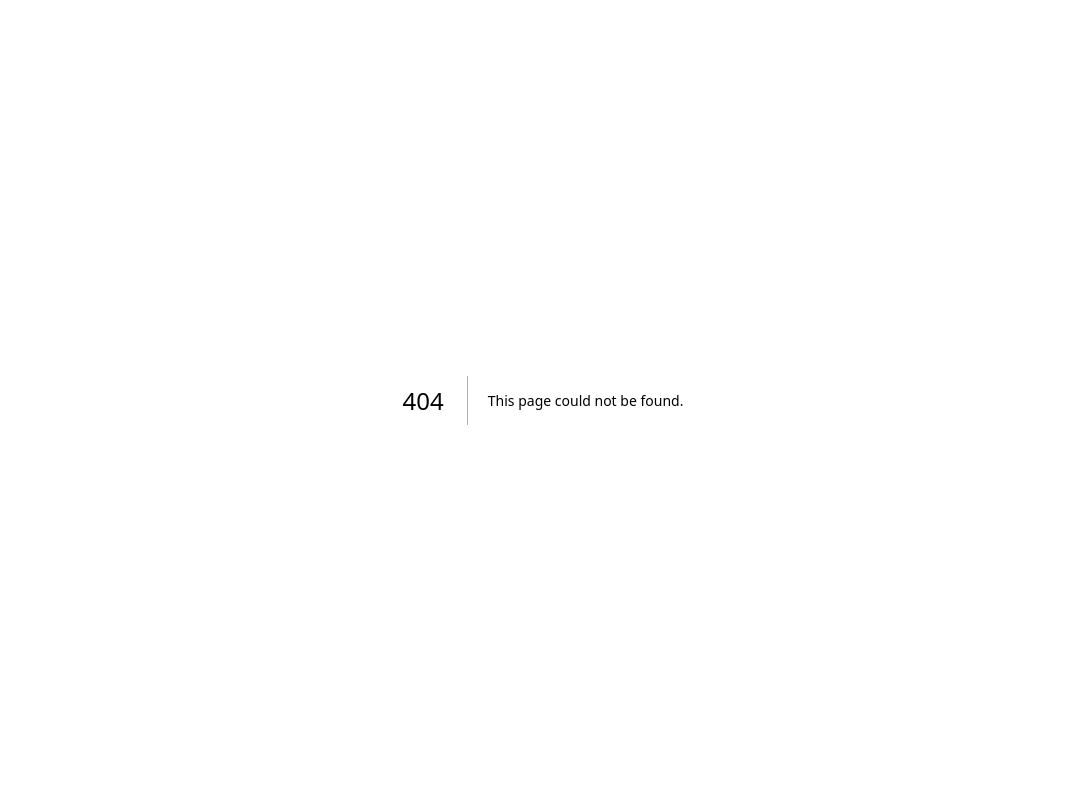
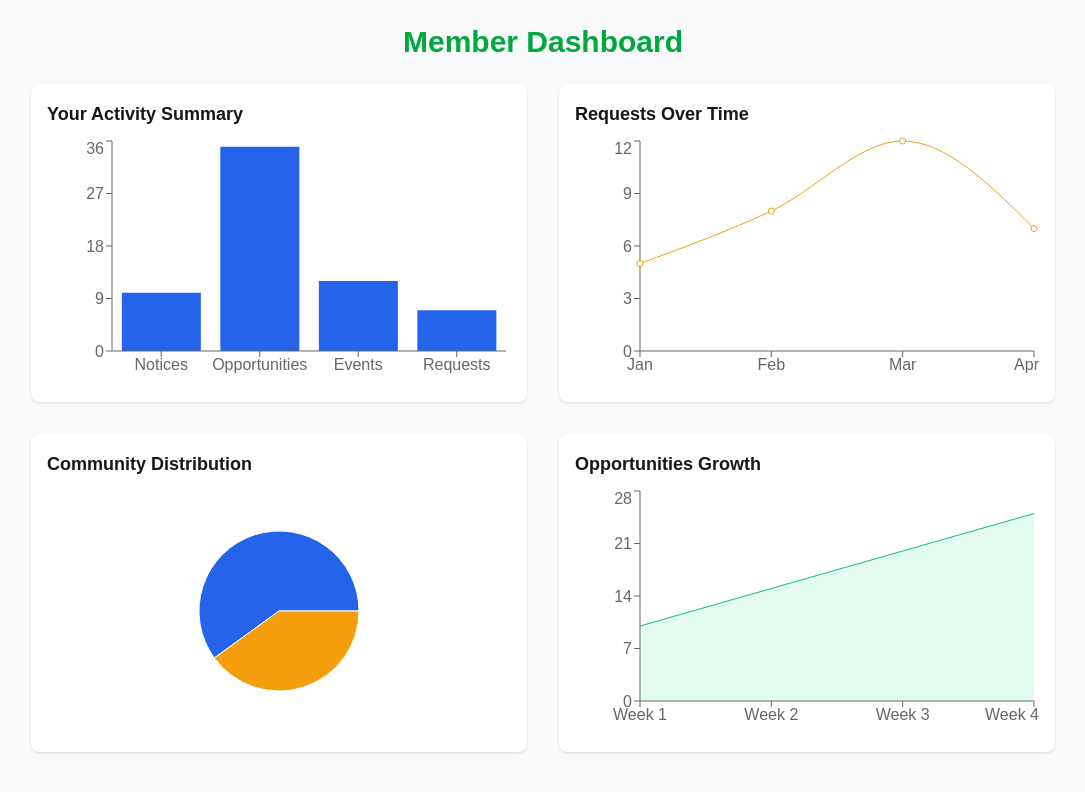
Before and after one commit to Rabindra-Bhattarai/nepalink-web, a Next.js app in the folder nepalink_frontend/: page /dashboard/member-dashboard in a window 1280 px wide. Before the commit this address had no page. Shown: the top 792 px of the page, without its empty margins (97-1182 px from the left). Built offline with nearby package versions, Linux system fonts and the light colour scheme.

Commit message:
Some changes in admin panel

```diff
--- a/nepalink_frontend/app/(auth)/_components/ui/AuthCard.tsx
+++ b/nepalink_frontend/app/(auth)/_components/ui/AuthCard.tsx
@@ -13,7 +13,7 @@ export const AuthCard = ({
   return (
     <div className="flex min-h-screen bg-gray-50">
       {/* Left Panel */}
-      <div className="hidden md:flex flex-col justify-center bg-gradient-to-br from-blue-50 to-blue-100 p-10 w-1/2 text-blue-900 space-y-6">
+      <div className="hidden md:flex flex-col justify-center bg-linear-to-br from-blue-50 to-blue-100 p-10 w-1/2 text-blue-900 space-y-6">
         <div className="flex items-center gap-3">
           <Image
             src="/nepalink.png"
--- a/nepalink_frontend/app/(auth)/dashboard/page.tsx
+++ b/nepalink_frontend/app/(auth)/dashboard/admin-dashboard/page.tsx
@@ -1,4 +1,4 @@
-"use client"
+'use client'
 
 import {
   BarChart, Bar, XAxis, YAxis, Tooltip, ResponsiveContainer,
@@ -6,41 +6,41 @@ import {
 } from "recharts"
 
 const barData = [
-  { name: "Notices", value: 10 },
-  { name: "Opportunities", value: 35 },
-  { name: "Events", value: 12 },
-  { name: "Requests", value: 7 },
+  { name: "Users", value: 120 },
+  { name: "Reports", value: 15 },
+  { name: "Approvals", value: 8 },
+  { name: "Tasks", value: 25 },
 ]
 
 const lineData = [
-  { month: "Jan", requests: 5 },
-  { month: "Feb", requests: 8 },
-  { month: "Mar", requests: 12 },
-  { month: "Apr", requests: 7 },
+  { month: "Jan", activity: 50 },
+  { month: "Feb", activity: 65 },
+  { month: "Mar", activity: 80 },
+  { month: "Apr", activity: 70 },
 ]
 
 const pieData = [
-  { name: "Caregivers", value: 60 },
-  { name: "Members", value: 40 },
+  { name: "Active Members", value: 75 },
+  { name: "Inactive Members", value: 25 },
 ]
 const COLORS = ["#2563eb", "#f59e0b"]
 
 const areaData = [
-  { week: "Week 1", opportunities: 10 },
-  { week: "Week 2", opportunities: 15 },
-  { week: "Week 3", opportunities: 20 },
-  { week: "Week 4", opportunities: 25 },
+  { week: "Week 1", approvals: 5 },
+  { week: "Week 2", approvals: 10 },
+  { week: "Week 3", approvals: 15 },
+  { week: "Week 4", approvals: 20 },
 ]
 
-export default function DashboardPage() {
+export default function AdminDashboardPage() {
   return (
     <main className="flex flex-col items-center min-h-screen bg-gray-50 p-6">
-      <h1 className="text-3xl font-bold text-blue-600 mb-6">Caregiver Dashboard</h1>
+      <h1 className="text-3xl font-bold text-red-600 mb-6">Admin Dashboard</h1>
 
       <div className="grid grid-cols-2 gap-8 w-full max-w-5xl">
         {/* Bar Chart */}
         <div className="bg-white p-4 rounded-lg shadow">
-          <h2 className="text-lg font-semibold mb-2">Overview</h2>
+          <h2 className="text-lg font-semibold mb-2">System Overview</h2>
           <ResponsiveContainer width="100%" height={250}>
             <BarChart data={barData}>
               <XAxis dataKey="name" />
@@ -53,20 +53,20 @@ export default function DashboardPage() {
 
         {/* Line Chart */}
         <div className="bg-white p-4 rounded-lg shadow">
-          <h2 className="text-lg font-semibold mb-2">Requests Over Time</h2>
+          <h2 className="text-lg font-semibold mb-2">User Activity Over Time</h2>
           <ResponsiveContainer width="100%" height={250}>
             <LineChart data={lineData}>
               <XAxis dataKey="month" />
               <YAxis />
               <Tooltip />
-              <Line type="monotone" dataKey="requests" stroke="#f59e0b" />
+              <Line type="monotone" dataKey="activity" stroke="#f59e0b" />
             </LineChart>
           </ResponsiveContainer>
         </div>
 
         {/* Pie Chart */}
         <div className="bg-white p-4 rounded-lg shadow">
-          <h2 className="text-lg font-semibold mb-2">User Distribution</h2>
+          <h2 className="text-lg font-semibold mb-2">Member Status</h2>
           <ResponsiveContainer width="100%" height={250}>
             <PieChart>
               <Pie
@@ -87,13 +87,13 @@ export default function DashboardPage() {
 
         {/* Area Chart */}
         <div className="bg-white p-4 rounded-lg shadow">
-          <h2 className="text-lg font-semibold mb-2">Opportunities Growth</h2>
+          <h2 className="text-lg font-semibold mb-2">Approvals Growth</h2>
           <ResponsiveContainer width="100%" height={250}>
             <AreaChart data={areaData}>
               <XAxis dataKey="week" />
               <YAxis />
               <Tooltip />
-              <Area type="monotone" dataKey="opportunities" stroke="#10b981" fill="#d1fae5" />
+              <Area type="monotone" dataKey="approvals" stroke="#10b981" fill="#d1fae5" />
             </AreaChart>
           </ResponsiveContainer>
         </div>
--- /dev/null
+++ b/nepalink_frontend/app/(auth)/dashboard/member-dashboard/page.tsx
@@ -0,0 +1,104 @@
+"use client"
+
+import {
+  BarChart, Bar, XAxis, YAxis, Tooltip, ResponsiveContainer,
+  LineChart, Line, PieChart, Pie, Cell, AreaChart, Area
+} from "recharts"
+
+// Example member data
+const barData = [
+  { name: "Notices", value: 10 },
+  { name: "Opportunities", value: 35 },
+  { name: "Events", value: 12 },
+  { name: "Requests", value: 7 },
+]
+
+const lineData = [
+  { month: "Jan", requests: 5 },
+  { month: "Feb", requests: 8 },
+  { month: "Mar", requests: 12 },
+  { month: "Apr", requests: 7 },
+]
+
+const pieData = [
+  { name: "Caregivers", value: 60 },
+  { name: "Members", value: 40 },
+]
+const COLORS = ["#2563eb", "#f59e0b"]
+
+const areaData = [
+  { week: "Week 1", opportunities: 10 },
+  { week: "Week 2", opportunities: 15 },
+  { week: "Week 3", opportunities: 20 },
+  { week: "Week 4", opportunities: 25 },
+]
+
+export default function MemberDashboardPage() {
+  return (
+    <main className="flex flex-col items-center min-h-screen bg-gray-50 p-6">
+      <h1 className="text-3xl font-bold text-green-600 mb-6">Member Dashboard</h1>
+
+      <div className="grid grid-cols-2 gap-8 w-full max-w-5xl">
+        {/* Bar Chart */}
+        <div className="bg-white p-4 rounded-lg shadow">
+          <h2 className="text-lg font-semibold mb-2">Your Activity Summary</h2>
+          <ResponsiveContainer width="100%" height={250}>
+            <BarChart data={barData}>
+              <XAxis dataKey="name" />
+              <YAxis />
+              <Tooltip />
+              <Bar dataKey="value" fill="#2563eb" />
+            </BarChart>
+          </ResponsiveContainer>
+        </div>
+
+        {/* Line Chart */}
+        <div className="bg-white p-4 rounded-lg shadow">
+          <h2 className="text-lg font-semibold mb-2">Requests Over Time</h2>
+          <ResponsiveContainer width="100%" height={250}>
+            <LineChart data={lineData}>
+              <XAxis dataKey="month" />
+              <YAxis />
+              <Tooltip />
+              <Line type="monotone" dataKey="requests" stroke="#f59e0b" />
+            </LineChart>
+          </ResponsiveContainer>
+        </div>
+
+        {/* Pie Chart */}
+        <div className="bg-white p-4 rounded-lg shadow">
+          <h2 className="text-lg font-semibold mb-2">Community Distribution</h2>
+          <ResponsiveContainer width="100%" height={250}>
+            <PieChart>
+              <Pie
+                data={pieData}
+                cx="50%"
+                cy="50%"
+                outerRadius={80}
+                dataKey="value"
+              >
+                {pieData.map((entry, index) => (
+                  <Cell key={`cell-${index}`} fill={COLORS[index % COLORS.length]} />
+                ))}
+              </Pie>
+              <Tooltip />
+            </PieChart>
+          </ResponsiveContainer>
+        </div>
+
+        {/* Area Chart */}
+        <div className="bg-white p-4 rounded-lg shadow">
+          <h2 className="text-lg font-semibold mb-2">Opportunities Growth</h2>
+          <ResponsiveContainer width="100%" height={250}>
+            <AreaChart data={areaData}>
+              <XAxis dataKey="week" />
+              <YAxis />
+              <Tooltip />
+              <Area type="monotone" dataKey="opportunities" stroke="#10b981" fill="#d1fae5" />
+            </AreaChart>
+          </ResponsiveContainer>
+        </div>
+      </div>
+    </main>
+  )
+}
--- a/nepalink_frontend/app/(auth)/login/LoginForm.tsx
+++ b/nepalink_frontend/app/(auth)/login/LoginForm.tsx
@@ -6,39 +6,15 @@ import { useLoginForm } from '@/hooks/useLoginForm'
 
 export const LoginForm = () => {
   const {
-    role,
-    switchRole,
     register,
     handleSubmit,
     formState: { errors },
     onSubmit,
-    goToSignup, // ✅ new handler from hook
+    goToSignup,
   } = useLoginForm()
 
   return (
     <form onSubmit={handleSubmit(onSubmit)} className="space-y-6">
-      {/* Role Toggle */}
-      <div className="flex justify-center gap-2 mb-4">
-        <button
-          type="button"
-          onClick={() => switchRole('member')}
-          className={`px-4 py-2 font-medium border rounded-md transition-all duration-200 ${
-            role === 'member' ? 'bg-blue-600 text-white' : 'bg-white text-blue-600'
-          }`}
-        >
-          Member
-        </button>
-        <button
-          type="button"
-          onClick={() => switchRole('caregiver')}
-          className={`px-4 py-2 font-medium border rounded-md transition-all duration-200 ${
-            role === 'caregiver' ? 'bg-blue-600 text-white' : 'bg-white text-blue-600'
-          }`}
-        >
-          Caregiver
-        </button>
-      </div>
-
       <Input
         label="Email"
         type="email"
--- a/nepalink_frontend/app/(auth)/register/RegisterForm.tsx
+++ b/nepalink_frontend/app/(auth)/register/RegisterForm.tsx
@@ -6,32 +6,15 @@ import { Button } from '../_components/ui/Button'
 import { useRegisterForm } from '@/hooks/useRegisterForm'
 
 export const RegisterForm = () => {
-  const { role, switchRole, register, handleSubmit, formState: { errors }, onSubmit } = useRegisterForm()
+  const {
+    register,
+    handleSubmit,
+    formState: { errors },
+    onSubmit,
+  } = useRegisterForm()
 
   return (
     <form onSubmit={handleSubmit(onSubmit)} className="space-y-6">
-      {/* Role Toggle */}
-      <div className="flex justify-center gap-2 mb-4">
-        <button
-          type="button"
-          onClick={() => switchRole('member')}
-          className={`px-4 py-2 font-medium border rounded-md transition-all duration-200 ${
-            role === 'member' ? 'bg-blue-600 text-white' : 'bg-white text-blue-600'
-          }`}
-        >
-          Member
-        </button>
-        <button
-          type="button"
-          onClick={() => switchRole('caregiver')}
-          className={`px-4 py-2 font-medium border rounded-md transition-all duration-200 ${
-            role === 'caregiver' ? 'bg-blue-600 text-white' : 'bg-white text-blue-600'
-          }`}
-        >
-          Caregiver
-        </button>
-      </div>
-
       <Input label="Full Name" type="text" {...register('name')} error={errors.name?.message} />
       <Input label="Email" type="email" {...register('email')} error={errors.email?.message} />
       <Input label="Password" type="password" {...register('password')} error={errors.password?.message} />
--- a/nepalink_frontend/hooks/useLoginForm.ts
+++ b/nepalink_frontend/hooks/useLoginForm.ts
@@ -3,38 +3,37 @@ import { zodResolver } from '@hookform/resolvers/zod'
 import { loginSchema } from '@/schemas/loginSchema'
 import { z } from 'zod'
 import { useRouter } from 'next/navigation'
-import { useState } from 'react'
 
 type LoginFormData = z.infer<typeof loginSchema>
 
+// Hardcoded admin credentials
+const ADMIN_EMAIL = 'admin@gmail.com'
+const ADMIN_PASSWORD = 'admin123'
+
 export const useLoginForm = () => {
   const router = useRouter()
-  const [role, setRole] = useState<'member' | 'caregiver'>('member')
 
   const form = useForm<LoginFormData>({
     resolver: zodResolver(loginSchema),
     defaultValues: {
-      role: 'member',
       email: '',
       password: '',
     },
   })
 
-  const switchRole = (newRole: 'member' | 'caregiver') => {
-    setRole(newRole)
-    form.setValue('role', newRole)
+  const onSubmit = async (data: LoginFormData) => {
+    // ✅ Admin check
+    if (data.email === ADMIN_EMAIL && data.password === ADMIN_PASSWORD) {
+      router.push('/dashboard/admin-dashboard')
+    } else {
+      // ✅ Member login (registered users)
+      router.push('/dashboard/member-dashboard')
+    }
   }
 
-  // ✅ Login submit handler
-  const onSubmit = async (data: LoginFormData) => {
-    console.log('Login data:', data)
-    router.push('/dashboard')
-  }
-
-  // ✅ Signup navigation handler
   const goToSignup = () => {
     router.push('/register')
   }
 
-  return { role, switchRole, ...form, onSubmit, goToSignup }
+  return { ...form, onSubmit, goToSignup }
 }
--- a/nepalink_frontend/hooks/useRegisterForm.ts
+++ b/nepalink_frontend/hooks/useRegisterForm.ts
@@ -3,18 +3,15 @@ import { zodResolver } from '@hookform/resolvers/zod'
 import { registerSchema } from '@/schemas/registerSchema'
 import { z } from 'zod'
 import { useRouter } from 'next/navigation'
-import { useState } from 'react'
 
 type RegisterFormData = z.infer<typeof registerSchema>
 
 export const useRegisterForm = () => {
   const router = useRouter()
-  const [role, setRole] = useState<'member' | 'caregiver'>('member')
 
   const form = useForm<RegisterFormData>({
     resolver: zodResolver(registerSchema),
     defaultValues: {
-      role: 'member',
       name: '',
       email: '',
       password: '',
@@ -22,15 +19,10 @@ export const useRegisterForm = () => {
     },
   })
 
-  const switchRole = (newRole: 'member' | 'caregiver') => {
-    setRole(newRole)
-    form.setValue('role', newRole)
-  }
-
-  const onSubmit = async (data: RegisterFormData) => {
-    console.log('Register data:', data)
+  const onSubmit = (data: RegisterFormData) => {
+    console.log('Member register data:', data)
     router.push('/login')
   }
 
-  return { role, switchRole, ...form, onSubmit }
+  return { ...form, onSubmit }
 }
--- a/nepalink_frontend/schemas/loginSchema.ts
+++ b/nepalink_frontend/schemas/loginSchema.ts
@@ -1,7 +1,6 @@
 import { z } from 'zod'
 
 export const loginSchema = z.object({
-  role: z.enum(['member', 'caregiver']),
   email: z.string().email('Invalid email address'),
   password: z.string().min(6, 'Password must be at least 6 characters'),
 })
--- a/nepalink_frontend/schemas/registerSchema.ts
+++ b/nepalink_frontend/schemas/registerSchema.ts
@@ -1,7 +1,6 @@
 import { z } from 'zod'
 
 export const registerSchema = z.object({
-  role: z.enum(['member', 'caregiver']),
   name: z.string().min(2, 'Name must be at least 2 characters'),
   email: z.string().email('Invalid email address'),
   password: z.string().min(6, 'Password must be at least 6 characters'),
```
